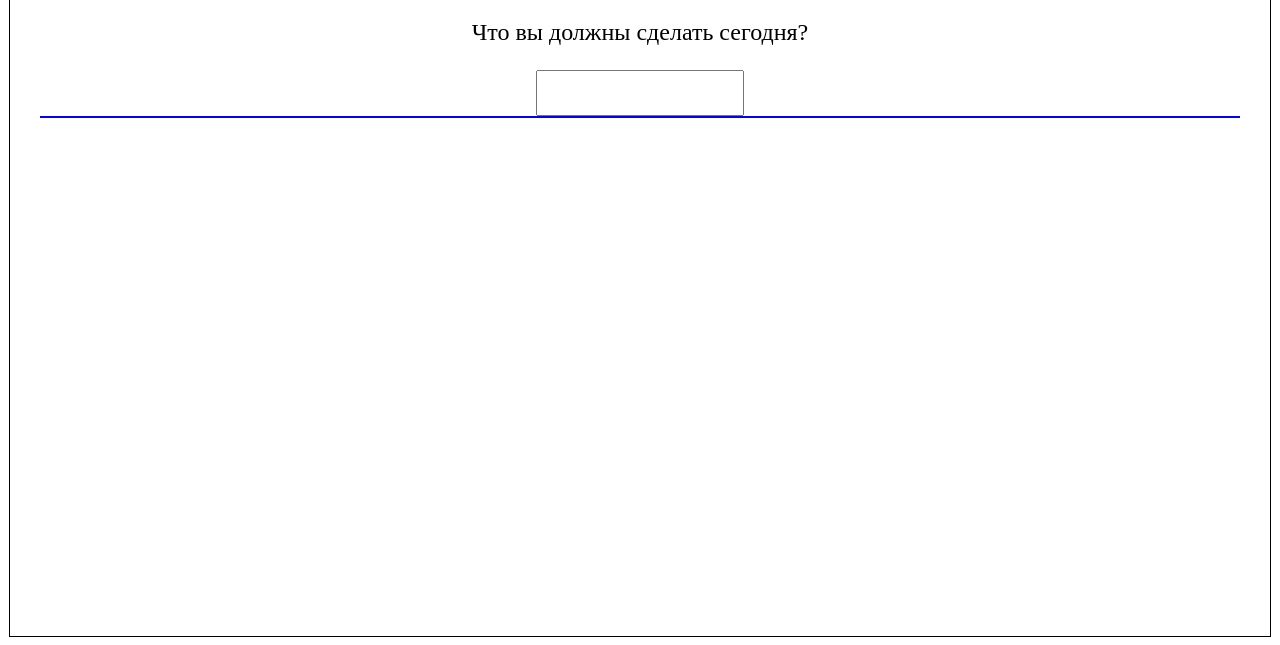
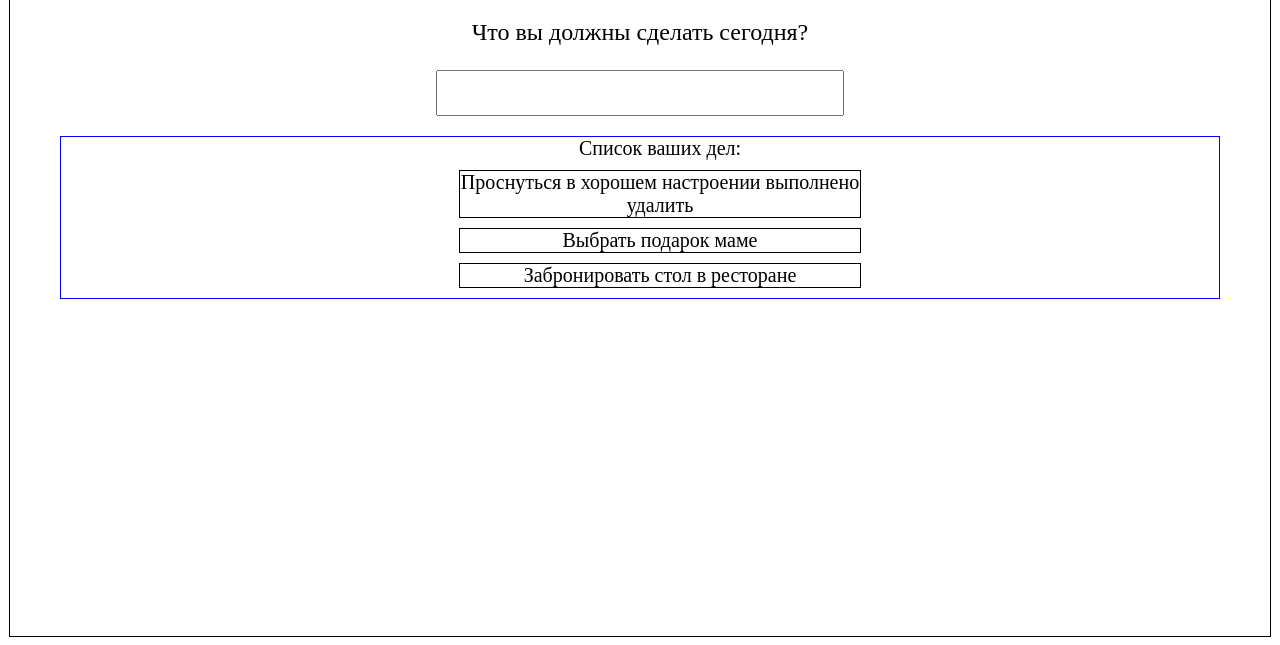
Before and after one commit to Elkhan911/Checklist-JavaScript, a plain HTML site: page index.html in a window 1280 px wide. Shown: the part 225-870 px from the top of the page. Drawn offline with Linux system fonts and the light colour scheme.

Commit message:
added html tasks default

```diff
--- a/index.css
+++ b/index.css
@@ -15,11 +15,21 @@
   font-size: 24px;
 }
 .checkList__input {
-  width: 200px;
+  width: 400px;
   height: 40px;
   font-size: 20px;
 }
 
 .checkList__tasks {
+  list-style: none;
+  margin: 20px;
   border: 1px solid blue;
+  font-size: 20px;
 }
+
+.checkList__item {
+  border: 1px solid black;
+  margin: 10px auto;
+  width: 400px;
+  display: block;
+}
--- a/index.html
+++ b/index.html
@@ -11,8 +11,17 @@
     <section class="checkList">
       <h1 class="checkList__heading">Чеклист на JavaScript</h1>
       <p class="checkList__question">Что вы должны сделать сегодня?</p>
-      <input class="checkList__input" type="text" />
-      <div class="checkList__tasks" id="_tasksZone"></div>
+      <input class="checkList__input" type="text" id="_input" />
+      <ul class="checkList__tasks" id="_tasksZone">
+        Список ваших дел:
+        <li class="checkList__item">
+          Проснуться в хорошем настроении
+          <span class="checkList__option">выполнено</span>
+          <span class="checkList__option">удалить</span>
+        </li>
+        <li class="checkList__item">Выбрать подарок маме</li>
+        <li class="checkList__item">Забронировать стол в ресторане</li>
+      </ul>
     </section>
     <script src="script.js"></script>
   </body>
```
